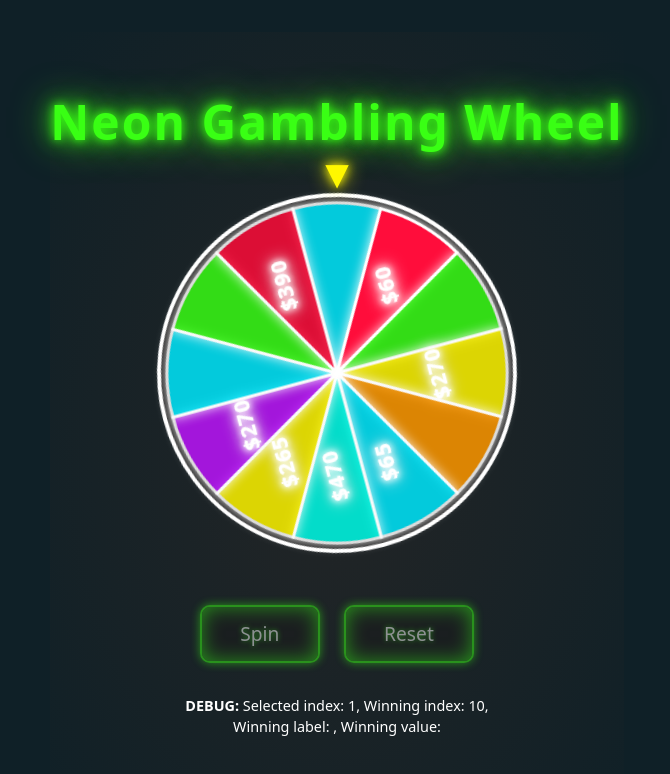
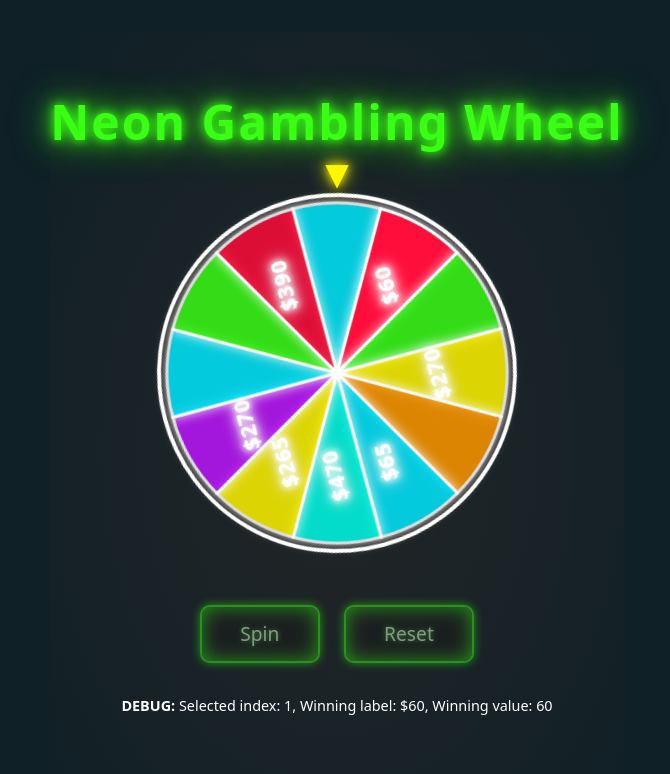
Before and after one commit to lukew96-beep/SplitCash, a React (Vite) app: page / in a window 1280 px wide. Both pictures are taken after a click on the button "Spin". Shown: the top 774 px of the page, without its empty margins (303-973 px from the left). Built offline with nearby package versions, Linux system fonts and the light colour scheme.

Commit message:
fix: use selected index directly for win detection to match SVG pointer

```diff
--- a/src/App.tsx
+++ b/src/App.tsx
@@ -84,9 +84,9 @@ function App() {
   // Helper to get the segment under the pointer after spin
   const getWinningSegment = () => {
     if (selected === null) return null
-    // Corrected: account for half-segment offset in SVG rotation
-    const segIndex = (wheel.length - selected - 1 + wheel.length) % wheel.length
-    return wheel[segIndex]
+    // FINAL: The SVG rotates so the selected segment's center aligns with the pointer (12 o'clock)
+    // The correct index is simply selected
+    return wheel[selected]
   }
 
   return (
@@ -149,8 +149,7 @@ function App() {
       {result && <div className="result neon-text">{result}</div>}
       {selected !== null && (
         <div style={{color: '#fff', marginTop: 8, fontSize: '0.9em'}}>
-          <b>DEBUG:</b> Selected index: {selected}, Winning index: {(wheel.length - selected - 1 + wheel.length) % wheel.length},<br />
-          Winning label: {getWinningSegment()?.label}, Winning value: {getWinningSegment()?.value}
+          <b>DEBUG:</b> Selected index: {selected}, Winning label: {getWinningSegment()?.label}, Winning value: {getWinningSegment()?.value}
         </div>
       )}
     </div>
```
